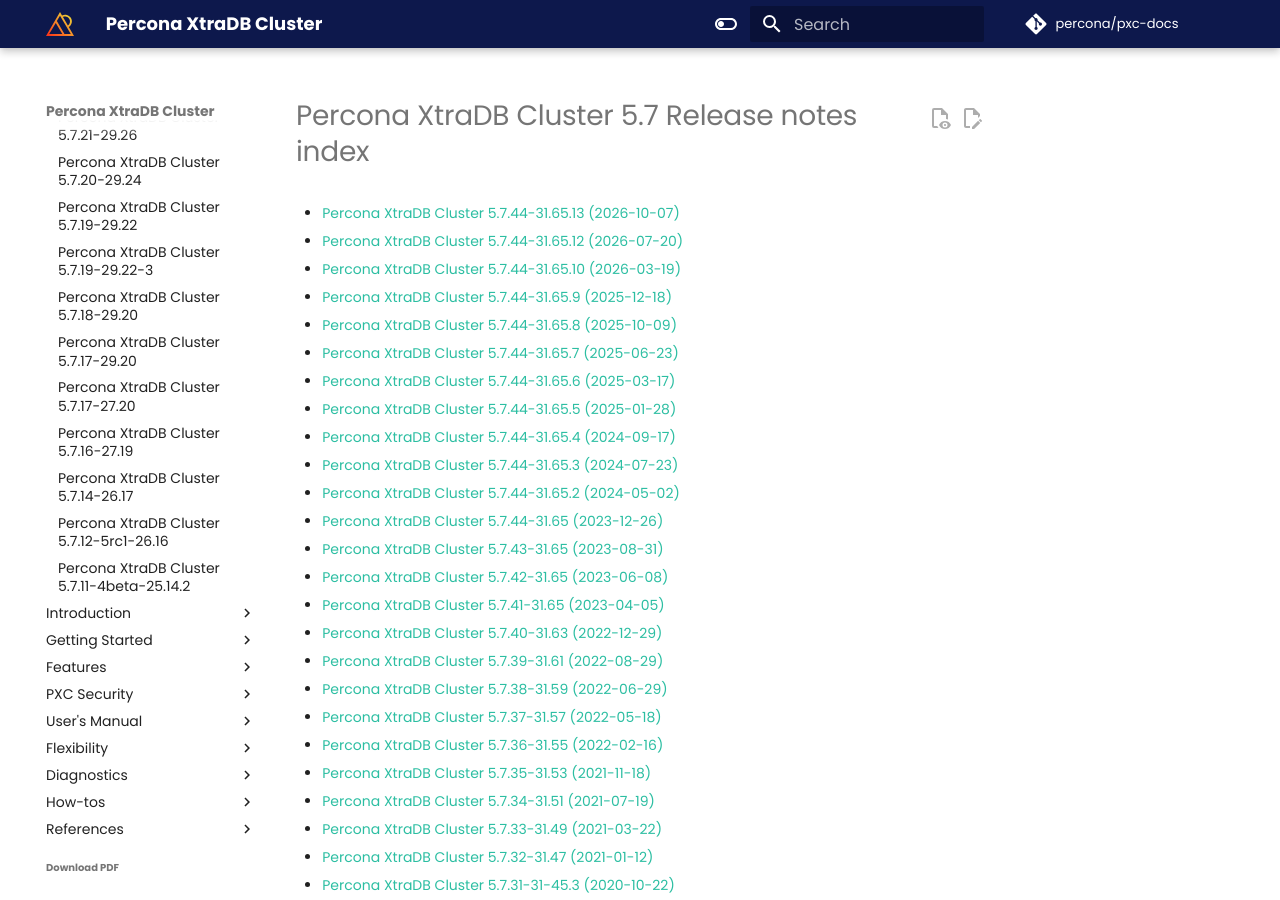
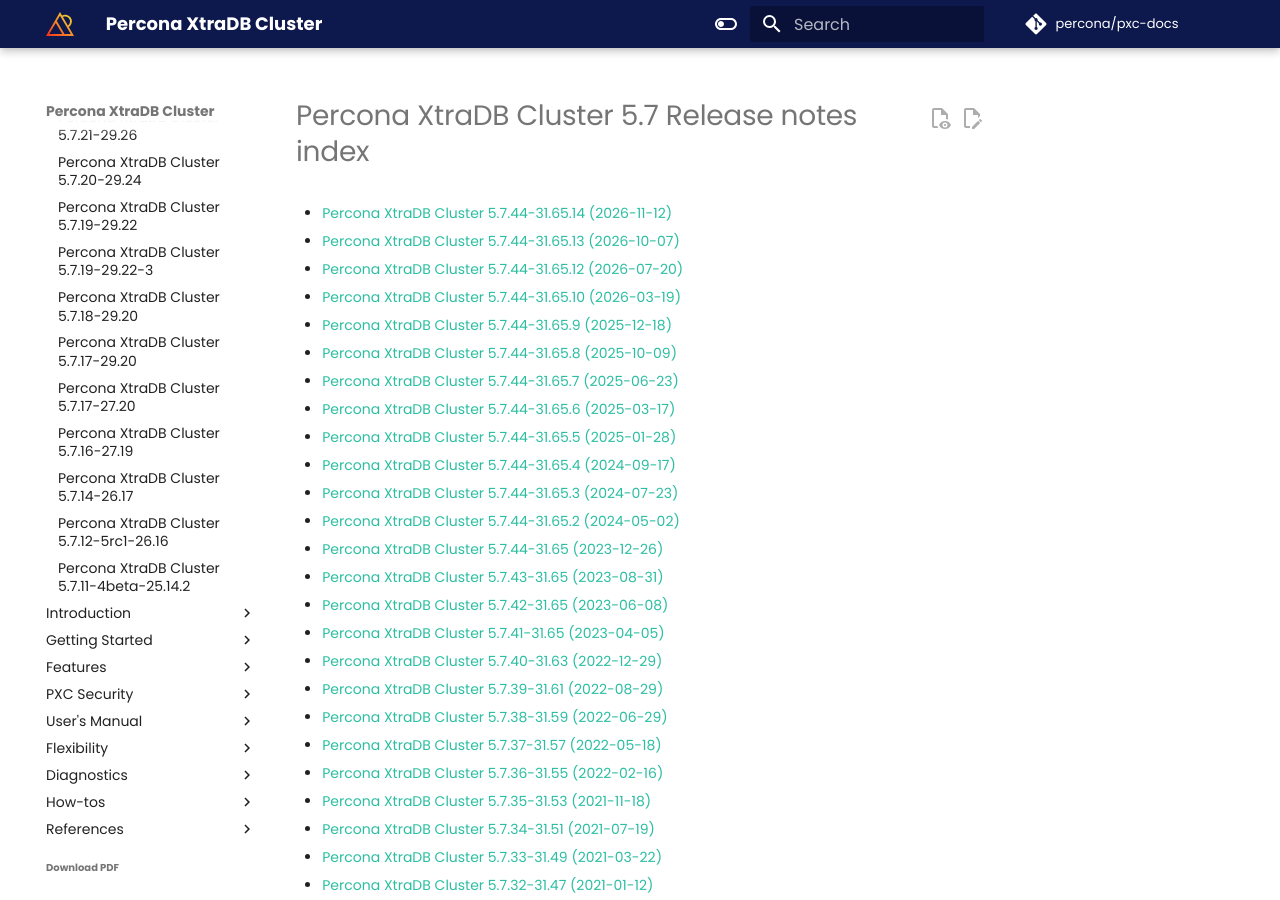
Before and after one commit to percona/pxc-docs, an MkDocs documentation site: the page built from docs/release-notes/release-notes_index.md, in a window 1280 px wide and 900 px high. Built offline with MkDocs 1.6.1 and Material for MkDocs 9.7.7, drawn with Linux system fonts in a browser that asks for light colours; nearby versions of some CDN libraries; comment, search, counter and statistics services are not loaded; the version menu is left out.

Commit message:
PXC-5383 [DOCS] - Release notes for PXC 5.7.44-31.65.14 (#396)
* PXC-5383 [DOCS] - Release notes for PXC 5.7.44-31.65.14

	new file:   docs/release-notes/5.7.44-31.65.14.md
	modified:   docs/release-notes/release-notes_index.md
	modified:   mkdocs-base.yml
	modified:   variables.yml

* Update date for release

```diff
--- a/docs/release-notes/release-notes_index.md
+++ b/docs/release-notes/release-notes_index.md
@@ -1,4 +1,6 @@
 # Percona XtraDB Cluster 5.7 Release notes index
+
+* [Percona XtraDB Cluster 5.7.44-31.65.14 (2026-11-12)](5.7.44-31.65.14.md)
 
 * [Percona XtraDB Cluster 5.7.44-31.65.13 (2026-10-07)](5.7.44-31.65.13.md)
 
--- a/mkdocs-base.yml
+++ b/mkdocs-base.yml
@@ -101,7 +101,7 @@
   with-pdf: # https://github.com/orzih/mkdocs-with-pdf
           output_path: '_pdf/PerconaXtradbCluster-5.7.pdf'
           cover_title: 'Percona XtraDB Cluster Documentation'
-          cover_subtitle: 5.7.44-31.65.13 (2026-10-07)
+          cover_subtitle: 5.7.44-31.65.14 (2026-11-12)
           author: 'Percona Technical Documentation Team'
           cover_logo: docs/_static/Percona_Logo_Color.png
           debug_html: false
@@ -123,6 +123,7 @@
   - Home: index.md
   - Release notes:
       - release-notes/release-notes_index.md
+      - release-notes/5.7.44-31.65.14.md
       - release-notes/5.7.44-31.65.13.md
       - release-notes/5.7.44-31.65.12.md
       - release-notes/5.7.44-31.65.10.md
--- a/variables.yml
+++ b/variables.yml
@@ -1,8 +1,8 @@
 # variables for HTML output
 
-release: '5.7.44-31.65.13'
+release: '5.7.44-31.65.14'
 version: '5.7'
-release-date: 2026-10-07
+release-date: 2026-11-12
 post: 'MySQL 5.7 Post-EOL Support from Percona'
 repo-post: 'ps-post-eol'
 eol: 'Post-EOL'
```
Also changed, not shown: docs/release-notes/5.7.44-31.65.14.md (added, +20 -0 lines).
